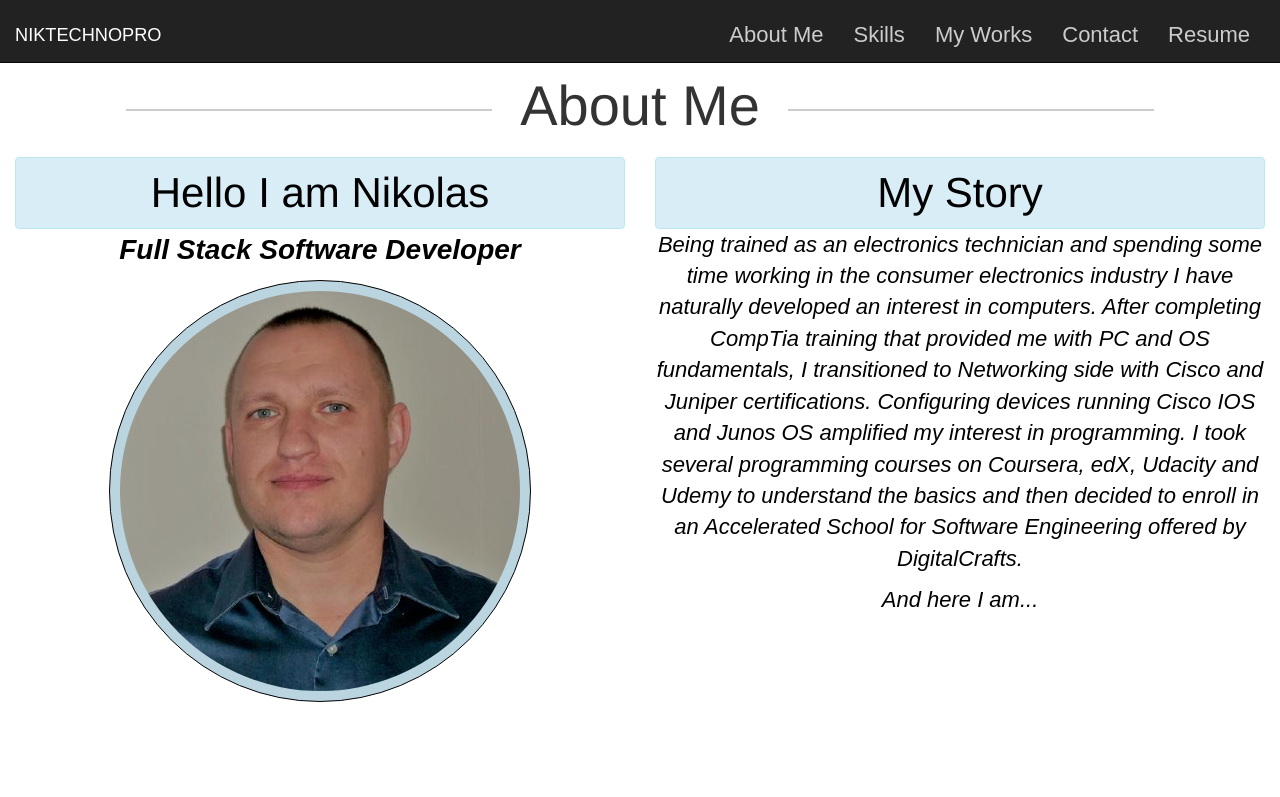
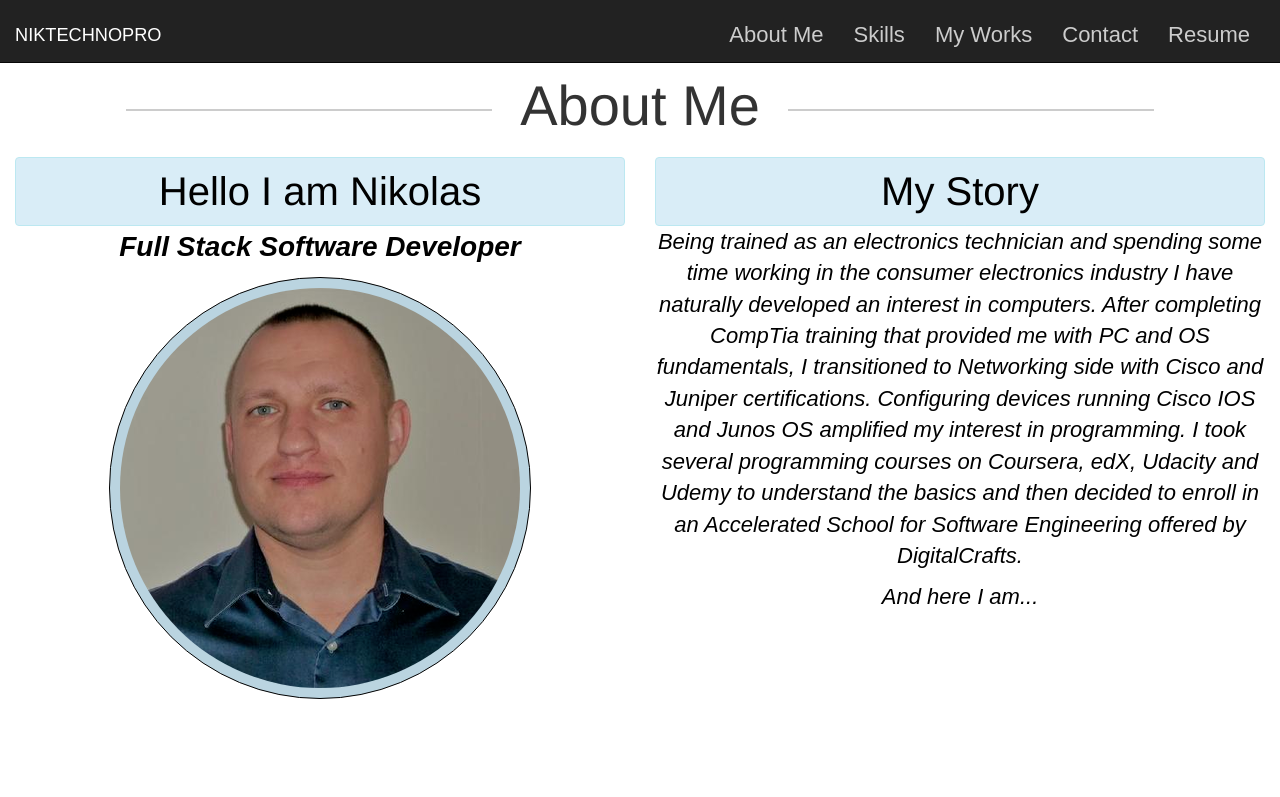
Before and after one commit to niktechnopro/stuff, a website: page public/index.html in a window 1280 px wide. Shown: the top 797 px of the page. Drawn offline with Linux system fonts and the light colour scheme; some packages are replaced by stand-ins of ours.

Commit message:
few more fixes

```diff
--- a/public/CSS/styles.css
+++ b/public/CSS/styles.css
@@ -51,7 +51,7 @@ body{
 	padding: 5px;
 	/* border-bottom: 1px solid; */
 	margin: 1rem auto 0 auto;
-	font-size: 3em;
+	font-size: 3rem;
 }
 
 .title{
@@ -185,6 +185,7 @@ footer{
 	/*box-shadow: 0 1em 3em rgba(50,105,206,0.8);*/
 	transform: scale(1.2)
 }
+
 
 #fixer{
 	width: 400px;
@@ -576,9 +577,14 @@ a[hover] {
 	font-size: 2rem;
 }
 
-.grid-item { width: 25%; }
+.grid-item {
+	width: 25%;
+}
 
-/*.grid-item--width2 { width: 50%; }*/
+span [title]{
+	/*content: attr(title);*/
+	font-size: 45px !important;
+}
 
 #resume{
 	cursor: pointer;
@@ -637,6 +643,10 @@ a[hover] {
 	}
 	.works{
 		margin-bottom: 1rem;
+	}
+	.black{
+		font-size: 4rem;
+		font-weight: 400;
 	}
 }
 
```
